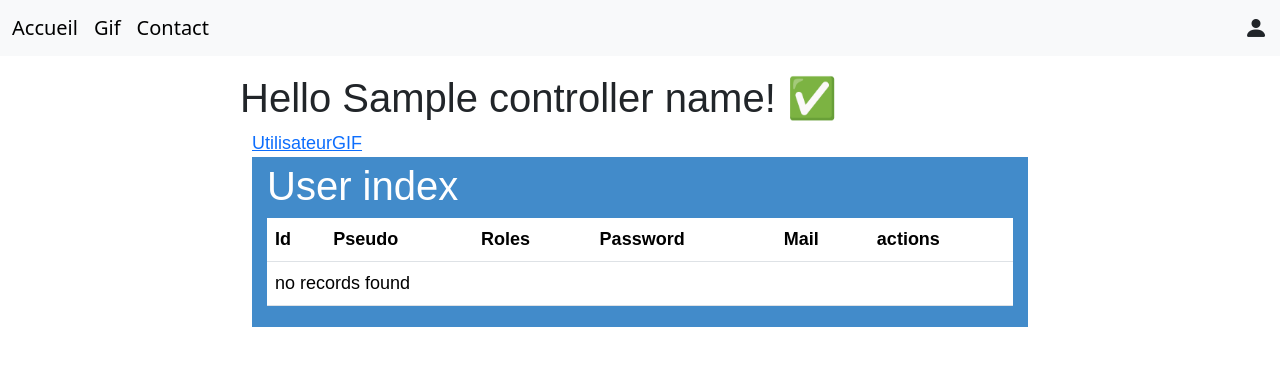
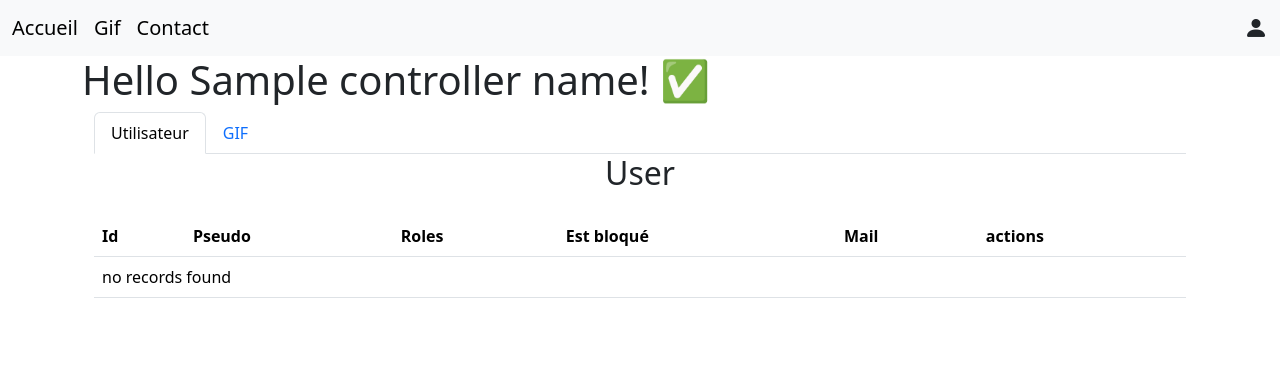
Before and after one commit to Rod-tout-court/projet_web, a Symfony app: template templates/admin/index.html.twig in a window 1280 px wide. Shown: the top 366 px of the page. Run offline with Twig, Linux system fonts and the light colour scheme; the template is opened without the code that fills it: most values are stand-ins (such as "Sample title", 1, 10 or a date in 2020); some libraries are stand-ins or nearby versions.

Commit message:
Amélioration du contrôle des rôles et du blocage d'utilisateur

```diff
--- a/public/css/style.css
+++ b/public/css/style.css
@@ -7,33 +7,3 @@
     width: 80px;
     height: 80px;
 }
-
-#exTab1 .tab-content {
-  color : white;
-  background-color: #428bca;
-  padding : 5px 15px;
-}
-
-#exTab2 h3 {
-  color : white;
-  background-color: #428bca;
-  padding : 5px 15px;
-}
-
-/* remove border radius for the tab */
-
-#exTab1 .nav-pills > li > a {
-  border-radius: 0;
-}
-
-/* change border radius for the tab , apply corners on top*/
-
-#exTab3 .nav-pills > li > a {
-  border-radius: 4px 4px 0 0 ;
-}
-
-#exTab3 .tab-content {
-  color : white;
-  background-color: #428bca;
-  padding : 5px 15px;
-}
--- a/src/Controller/RegistrationController.php
+++ b/src/Controller/RegistrationController.php
@@ -33,7 +33,6 @@ class RegistrationController extends AbstractController
             );
 
             $user->setRoles(['ROLE_USER']);
-            $user->setBlocked(false);
 
             $entityManager->persist($user);
             $entityManager->flush();
--- a/templates/admin/_gif.html.twig
+++ b/templates/admin/_gif.html.twig
@@ -1,5 +1,5 @@
 <div class="container mt-5">
-        <h1 class="text-center mb-4">Gif Index</h1>
+        <h2 class="text-center mb-4">Gif</h2>
 
         <table class="table table-bordered table-hover">
             <thead class="thead-dark">
@@ -19,11 +19,10 @@
                         <td>{{ gif.name }}</td>
                         <td><img src="{{ asset('uploads/gif/' ~ gif.gifFilename) }}" class="img-thumbnail" alt="{{ gif.name }}"></td>
                         <td>{{ gif.tags ? gif.tags|join(', ') : '' }}</td>
-                        <td>{{ gif.visible ? 'Yes' : 'No' }}</td>
+                        <td>{{ gif.visible ? 'Yes' : 'No' }}  <a href="{{ path('app_admin_gif_visible', {'id': gif.id}) }}" class="btn btn-dark btn-sm img-thumbnail">Toggle Visibility</a></td>
                         <td>
                             <a href="{{ path('app_gif_show', {'id': gif.id}) }}" class="btn btn-dark btn-sm">Show</a>
                             <a href="{{ path('app_gif_edit', {'id': gif.id}) }}" class="btn btn-dark btn-sm">Edit</a>
-                            <a href="{{ path('app_admin_visible', {'id': gif.id}) }}" class="btn btn-dark btn-sm">Toggle Visibility</a>
                             <a href="{{ path('app_admin_gif_delete', {'id': gif.id}) }}" class="btn btn-danger btn-sm" onclick="return confirm('Are you sure?')">Delete</a>
                         </td>
                     </tr>
--- a/templates/admin/_user.html.twig
+++ b/templates/admin/_user.html.twig
@@ -1,11 +1,11 @@
-<h1>User index</h1>
+<h2 class="text-center mb-4">User</h2>
     <table class="table">
         <thead>
             <tr>
                 <th>Id</th>
                 <th>Pseudo</th>
                 <th>Roles</th>
-                <th>Password</th>
+                <th>Est bloqué</th>
                 <th>Mail</th>
                 <th>actions</th>
             </tr>
@@ -16,7 +16,7 @@
                 <td>{{ user.id }}</td>
                 <td>{{ user.pseudo }}</td>
                 <td>{{ user.roles ? user.roles|json_encode : '' }}</td>
-                <td>{{ user.password }}</td>
+                <td>{{ is_granted('ROLE_BLOCKED') ? 'Yes' : 'No' }} <a href="{{ path('app_admin_user_blocked', {'id': user.id}) }}" class="btn btn-dark btn-sm">bloquer/débloquer</a></td>
                 <td>{{ user.mail }}</td>
                 <td>
                     <a href="{{ path('app_user_show', {'id': user.id}) }}">show</a>
--- a/templates/admin/index.html.twig
+++ b/templates/admin/index.html.twig
@@ -4,23 +4,18 @@
 
 {% block body %}
 
-<style>
-    .example-wrapper { margin: 1em auto; max-width: 800px; width: 95%; font: 18px/1.5 sans-serif; }
-    .example-wrapper code { background: #F5F5F5; padding: 2px 6px; }
-</style>
-
 <div class="example-wrapper">
     <h1>Hello {{ controller_name }}! ✅</h1>
 
 <div id="exTab1" class="container">
-<ul  class="nav nav-pills">
-    <li class="active">
-        <a  href="#1a" data-toggle="tab">Utilisateur</a>
-    </li>
-    <li>
-        <a href="#2a" data-toggle="tab">GIF</a>
-    </li>
-</ul>
+    <ul  class="nav nav-tabs">
+        <li>
+            <a  href="#1a" class="nav-link active" data-toggle="tab">Utilisateur</a>
+        </li>
+        <li>
+            <a href="#2a" class="nav-link" data-toggle="tab">GIF</a>
+        </li>
+    </ul>
 
     <div class="tab-content clearfix">
         <div class="tab-pane active" id="1a">
--- a/templates/navbar.html.twig
+++ b/templates/navbar.html.twig
@@ -7,7 +7,7 @@
         </a>
         {% if is_granted('IS_AUTHENTICATED_FULLY') %}
             {% if is_granted('ROLE_ADMIN') %}
-                <a class="navbar-brand" href="{{ path('app_user_index')}}">Utilisateur</a>
+                <a class="navbar-brand" href="{{ path('app_admin')}}">Admin</a>
             {% endif %}
         {% endif %}
         <button class="navbar-toggler" type="button" data-bs-toggle="collapse" data-bs-target="#navbarNav"
```
Also changed, not shown: src/Controller/AdminController.php (+17 -9 lines), src/Controller/GifController.php (+6 -2 lines), src/Entity/User.php (+0 -18 lines), 1 other file.
